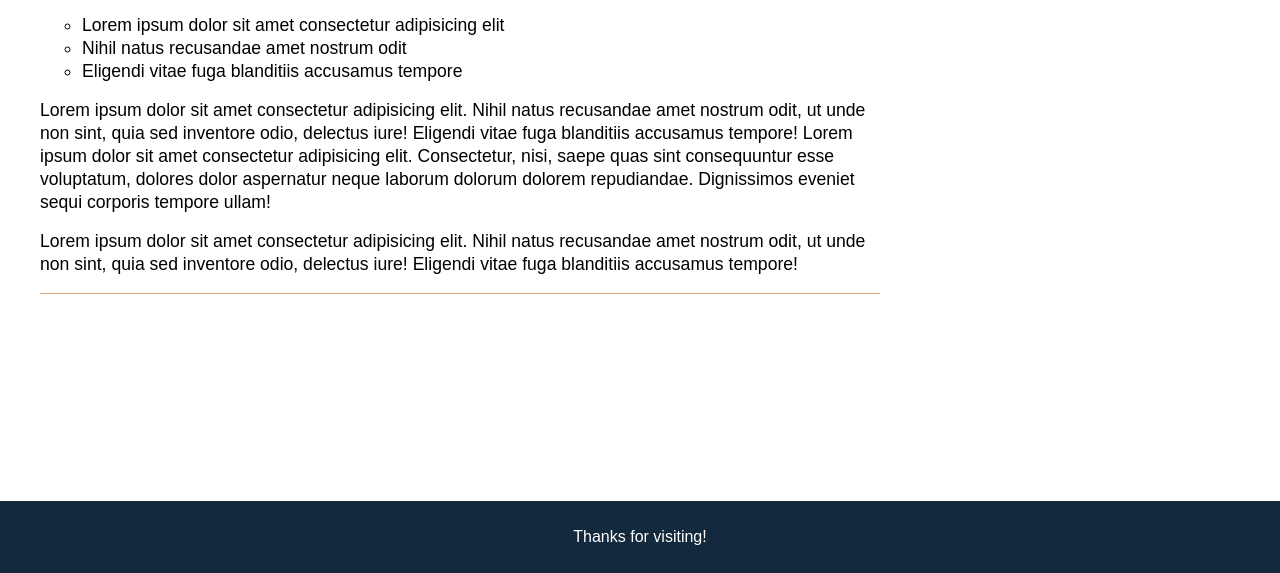
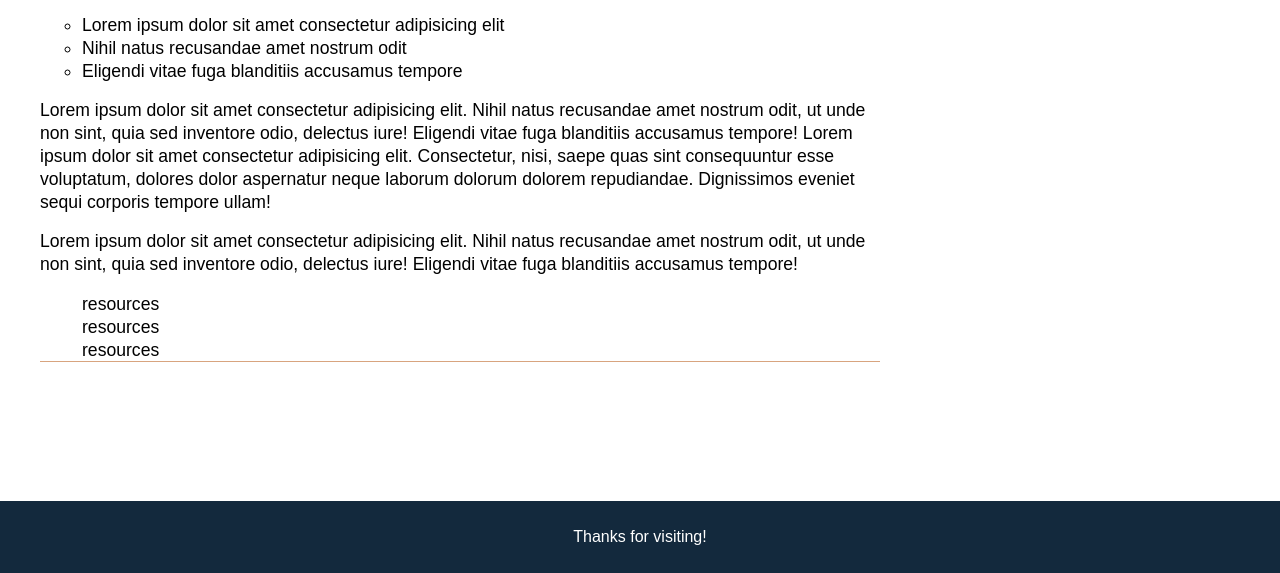
Before and after one commit to Corey96/pseudo-classes, a plain HTML site: page 16-Stu_Pseudo-Classes/Unsolved/index.html in a window 1280 px wide. Shown: the part 227-800 px from the top of the page. Drawn offline with Linux system fonts and the light colour scheme.

Commit message:
added list for resources

```diff
--- a/16-Stu_Pseudo-Classes/Unsolved/index.html
+++ b/16-Stu_Pseudo-Classes/Unsolved/index.html
@@ -37,6 +37,9 @@
           <p>Lorem ipsum dolor sit amet consectetur adipisicing elit. Nihil natus recusandae amet nostrum odit, ut unde non sint, quia sed inventore odio, delectus iure! Eligendi vitae fuga blanditiis accusamus tempore!</p>
         </div>
         <div class="resources">
+          <ul> resources </ul>
+          <ul> resources </ul>
+          <ul> resources </ul>
           <!-- TODO: Add resource links -->
         </div>
       </article>
```
